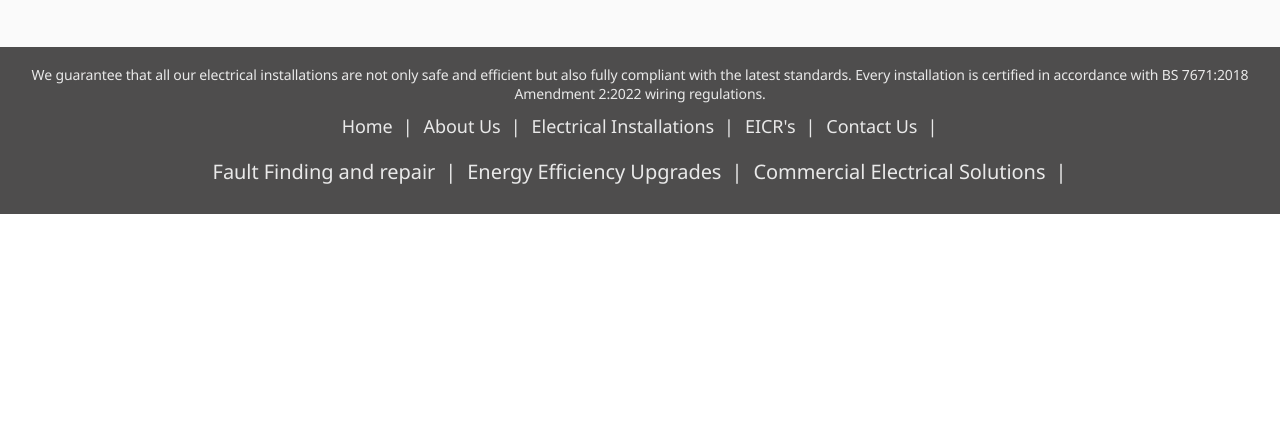
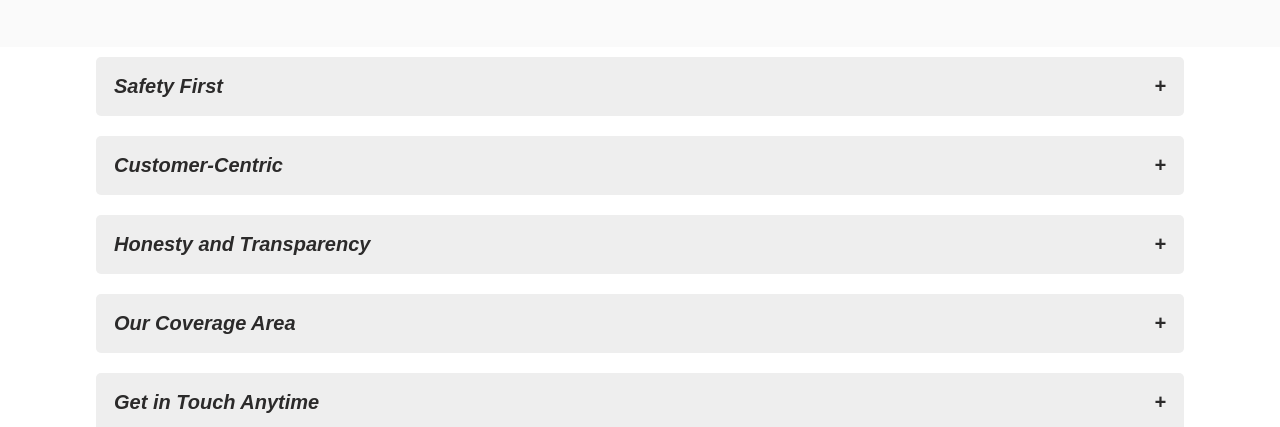
Before and after one commit to JoshuasProgramming/electrical_emergency_limited, a React (Create React App) app: page /about in a window 1280 px wide. Shown: the part 2369-2796 px from the top of the page. Before the commit the page ends 2583 px from the top, so only its background shows below. Built offline with nearby package versions, Linux system fonts and the light colour scheme.

Commit message:
Started accordion development

```diff
--- a/src/components/Navbar.js
+++ b/src/components/Navbar.js
@@ -3,7 +3,7 @@ import React from 'react'
 import '../styles/styles.css';
 
 //import images
-import logo from '../images/logo_2.png';
+import logo from '../images/Emergency Electrical Limited logo.png';
 
 import { Link } from 'react-router-dom';
 
--- a/src/components/Services.js
+++ b/src/components/Services.js
@@ -19,7 +19,7 @@ function Services() {
         <div className='service-card'>
             <img src={service2} alt='service2'></img>
             <h1>EICR's</h1>
-            <p>Domestic, Industrial & Commercial</p>
+            <p>Domestic & Commercial</p>
         </div>
 
         <div className='service-card'>
@@ -31,7 +31,7 @@ function Services() {
         <div className='service-card'>
             <img src={service4} alt='service4'></img>
             <h1>Emergency Electrical Reports</h1>
-            <p>Domestic, Industrial & Commercial</p>
+            <p>Domestic & Commercial</p>
         </div>
 
     </div>
--- /dev/null
+++ b/src/components/accordion.js
@@ -0,0 +1,42 @@
+import React, { Component, useState} from 'react';
+
+class Accordion extends Component{
+    render() {
+        const data = [
+            {title: 'Safety First', text: 'Your safety is our top priority. We adhere to strict guidelines to ensure every job is performed with the utmost care and professionalism. No shortcuts—just safe and reliable solutions.'},
+            {title: 'Customer-Centric', text: 'Our dedication to exceptional service starts with clear, transparent, and effective communication. We focus on understanding your unique needs, offering transparent explanations of our processes, and keeping you informed at every step.'},
+            {title: 'Honesty and Transparency', text: 'We believe in clear communication and integrity. With us, there are no hidden fees or unexpected charges. Our upfront pricing and transparent quotes ensure you always know what to expect. We aim to build trust with every client by delivering high-quality work and straightforward service'},
+            {title: 'Our Coverage Area', text:'At 24/7 ASAP Emergency Electrical, we proudly serve customers in Watford, Enfield, Dartford, Croydon, Leatherhead, and the surrounding areas. Our coverage extends throughout the entire Greater London region and beyond, including areas around the M25. No matter where you are, our team is ready to provide reliable emergency support for both homes and businesses.'},
+            {title: 'Get in Touch Anytime', text: 'Electrical issues can be stressful—but getting help shouldn’t be. Contact us at [phone number, WhatsApp, or email] whenever you need emergency electrical services. With  24/7 ASAP Emergency Electrical, help is always just a call away.'}
+        ];
+
+        const active = () => {
+            if(document.getElementById('text_active').style.display = 'none'){
+                document.getElementById('text_active').style.display = 'inline';
+            } else {
+                document.getElementById('text_active').style.display = 'none';
+            }
+        }
+
+        return (
+            <>
+                <div className='accordion-flexbox'>
+                    {
+                        data.map((value, key) => (
+                            <>
+                                <button className='accordion' key={key} onClick={active} > {value.title} <p>+</p> </button>
+                                <div className='accordion-panel' key={key} id="text_active">
+                                    <p>{value.text}</p>
+                                </div>
+                            </>
+                        ))
+                    }
+                </div>
+            </>
+        )
+    }
+}
+
+
+
+export default Accordion;
--- a/src/pages/About.js
+++ b/src/pages/About.js
@@ -2,14 +2,14 @@ import React from 'react'
 
 import Navbar from '../components/Navbar';
 import Footer from '../components/Footer';
-
-import info from '../images/info_image.jpg'
+import Accordion from '../components/accordion';
+import info from '../images/info_image.jpg';
 
 function About() {
   return (
 
     <>
-    <Navbar/>
+    <Navbar />
 
     <section class="hero">
 
@@ -75,6 +75,8 @@ function About() {
         </div>
     </div>
 
+    <Accordion/>
+
     <Footer/>
     </>
 
--- a/src/styles/styles.scss
+++ b/src/styles/styles.scss
@@ -37,7 +37,7 @@
         }
 
         img{
-            width: 240px;
+            width: 320px;
             height: 48px;
             object-fit: cover;
         }
@@ -62,6 +62,12 @@
             cursor: pointer;
             color: #eea83f;
             transition: 0.3s ease-in;
+
+            a:hover{
+                cursor: pointer;
+                color: #eea83f;
+                transition: 0.3s ease-in;
+            }
 
         }
         }
@@ -239,7 +245,7 @@
     grid-column-gap: 5px;
     grid-row-gap: 30px;
     padding: 2% 0%;
-    background: #e5e5e5;
+    background: #f4f4f4;
 
     .service-card{
         display: flex;
@@ -248,7 +254,7 @@
         flex-direction: column;
 
         img{
-            width: 60%;
+            width: 80%;
         }
 
         h1{
@@ -268,6 +274,50 @@
             font-weight: 200;
             color: #2b2a2a;
         }
+    }
+}
+
+.accordion-flexbox{
+    display: flex;
+    align-items: center;
+    justify-content: center;
+    flex-direction: column;
+    width: -webkit-fill-available;
+
+    .accordion{
+
+        display: flex;
+        align-items: center;
+        justify-content: space-between;
+        flex-direction: row;
+
+        background-color: #eee;
+        cursor: pointer;
+        padding: 18px;
+        width: 85%;
+        border: none;
+        outline: none;
+        transition: .3s ease-in;
+        border-radius: 5px;
+        margin: 10px;
+        text-align: left;
+        color: #2b2a2a;
+        font-family: "Oswald", sans-serif;
+        font-style: italic;
+        font-size: 20px;
+        font-weight: 600;
+
+        .accordion:hover {
+            background-color: #e3e3e3;
+            transition: 0.3s ease-in;
+        }
+    }
+
+    .accordion-panel{
+        padding: 0 18px;
+        display: none;
+        background-color: white;
+        overflow: hidden;
     }
 }
 
```
Also changed, not shown: src/components/Links.js (added, +13 -0 lines), src/images/Emergency Electrical Limited logo.png (added), src/styles/styles.css.
